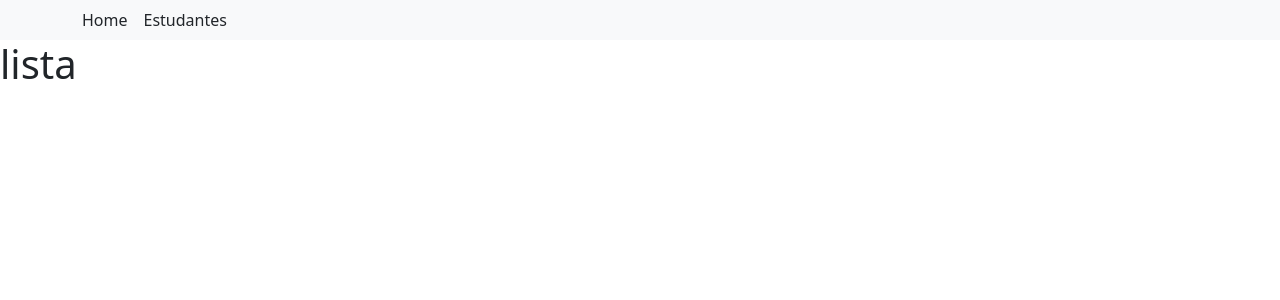
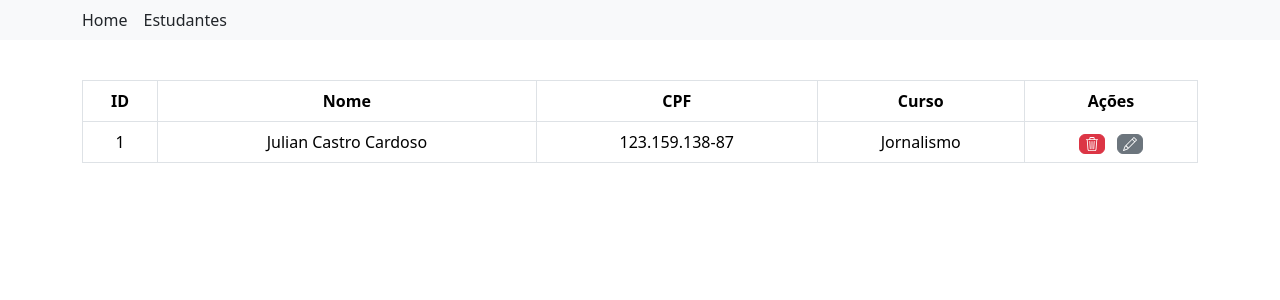
Before and after one commit to rikellyh/selecao-adasi, a React (Vite) app: page /students in a window 1280 px wide. Shown: the top 300 px of the page. Built offline with nearby package versions, Linux system fonts and the light colour scheme.

Commit message:
refactory request DeleteCourse, building ListStudents

```diff
--- a/src/hooks/useCourses/useQueryDeleteCourse.ts
+++ b/src/hooks/useCourses/useQueryDeleteCourse.ts
@@ -1,10 +1,9 @@
 import { useMutation } from "@tanstack/react-query";
 
 import { deleteCourses } from "../../service/courses";
-import { Course } from "../../types/courses";
 
 export const useMutationDeleteCourse = () => {
   return useMutation({
-    mutationFn: async (data: Course) => await deleteCourses(data),
+    mutationFn: async (id: string) => await deleteCourses(id),
   });
 };
--- a/src/pages/Home/components/ModalDeleteCourse/index.tsx
+++ b/src/pages/Home/components/ModalDeleteCourse/index.tsx
@@ -26,10 +26,7 @@ function ModalDeleteCourse(props: ModalDeleteCourseProps) {
     }
 
     setIsLoadingMutation(true);
-    mutateAsync({
-      id: courseId,
-      name: "",
-    })
+    mutateAsync(courseId)
       .then(() => {
         Alerts.SUCCESS("Curso deletado com sucesso!");
         queryClient.invalidateQueries({ queryKey: ["GET_COURSES"] });
--- a/src/pages/Students/index.tsx
+++ b/src/pages/Students/index.tsx
@@ -1,5 +1,48 @@
-const ListStudents = () => {
-  return <h1>lista</h1>;
-};
+import { Button, Container, Table } from "react-bootstrap";
+
+import IconEdit from "../../assets/icons/pencil.svg";
+import IconTrash from "../../assets/icons/trash.svg";
+
+import "./styles.css";
+
+function ListStudents() {
+  return (
+    <Container className="container--table">
+      <Table responsive bordered hover>
+        <thead>
+          <tr>
+            <th>ID</th>
+            <th>Nome</th>
+            <th>CPF</th>
+            <th>Curso</th>
+            <th>Ações</th>
+          </tr>
+        </thead>
+        <tbody>
+          <tr>
+            <td>1</td>
+            <td>Julian Castro Cardoso</td>
+            <td>123.159.138-87</td>
+            <td>Jornalismo</td>
+            <td>
+              <div className="td--actions">
+                <div className="body__content--button">
+                  <Button variant="danger" title="Deletar Estudante">
+                    <img src={IconTrash} alt="ícone de deletar" />
+                  </Button>
+                </div>
+                <div className="body__content--button">
+                  <Button variant="secondary" title="Editar Estudante">
+                    <img src={IconEdit} alt="ícone de editar" />
+                  </Button>
+                </div>
+              </div>
+            </td>
+          </tr>
+        </tbody>
+      </Table>
+    </Container>
+  );
+}
 
 export default ListStudents;
--- /dev/null
+++ b/src/pages/Students/styles.css
@@ -0,0 +1,22 @@
+.container--table {
+  /* text-align: unset; */
+  margin: 2.5rem auto;
+}
+
+.td--actions {
+  display: flex;
+  flex-direction: row;
+  align-items: center;
+  justify-content: center;
+  gap: 0.75rem;
+}
+
+.td--actions .body__content--button button {
+  height: 1.25rem;
+}
+
+.td--actions .body__content--button img {
+  max-width: 0.875rem;
+  bottom: 3px;
+  left: 6px;
+}
--- a/src/service/courses.ts
+++ b/src/service/courses.ts
@@ -29,8 +29,8 @@ export const editCourses = async (payload: Course) => {
   return data;
 };
 
-export const deleteCourses = async (payload: Course) => {
-  const { data } = await api.delete(`${URL}/${payload.id}`);
+export const deleteCourses = async (id: string) => {
+  const { data } = await api.delete(`${URL}/${id}`);
 
   return data;
 };
```
